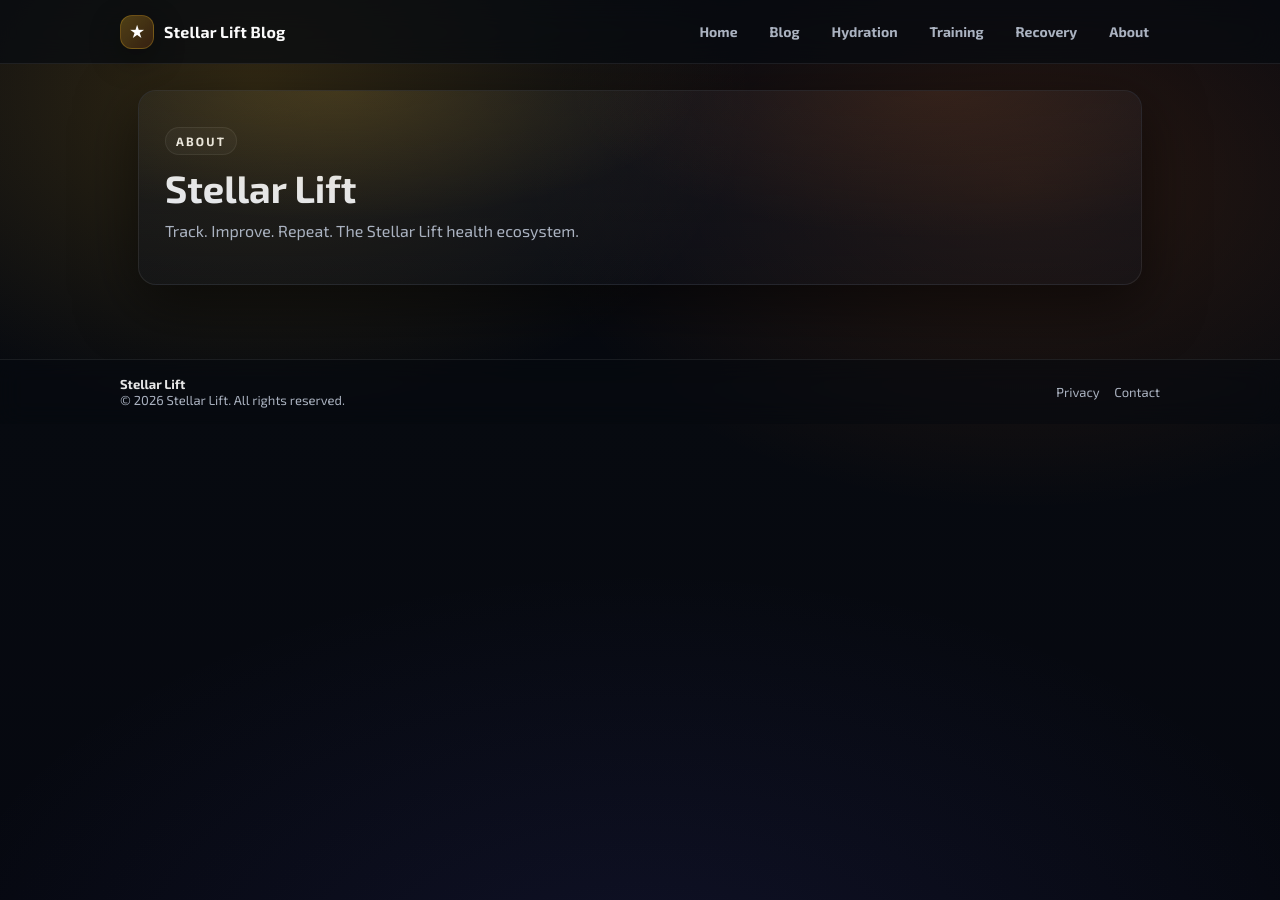
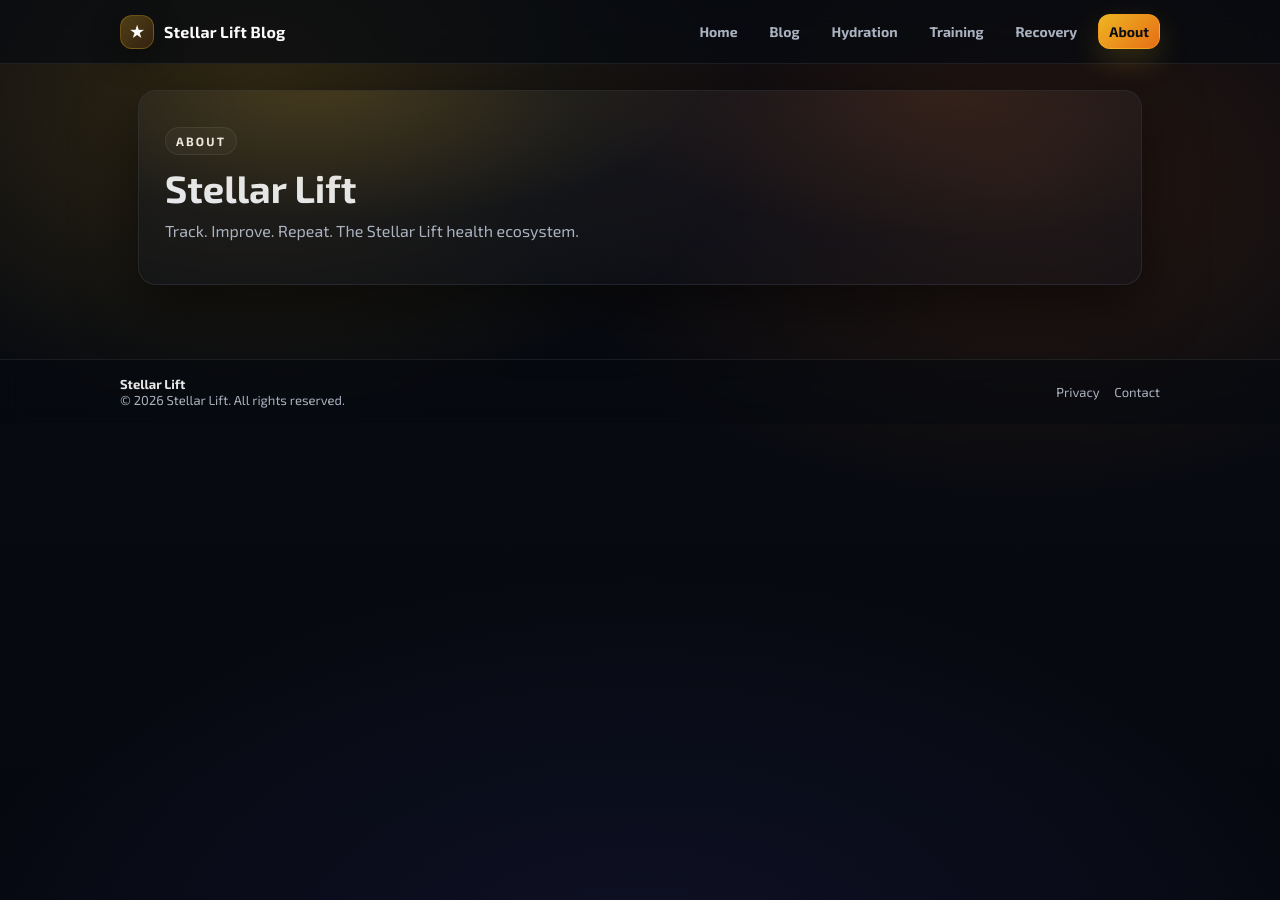
Before and after one commit to AntczakEI/stellarlift-blog, a Jekyll site: the page built from about.html, in a window 1280 px wide. Built offline with Jekyll 4.4.1, drawn with Linux system fonts in a browser that asks for light colours.

Commit message:
Update default.html

```diff
--- a/_layouts/default.html
+++ b/_layouts/default.html
@@ -14,12 +14,10 @@
 
   <meta name="theme-color" content="#0b0f14" />
 
-  <!-- Fonts -->
   <link rel="preconnect" href="https://fonts.googleapis.com">
   <link rel="preconnect" href="https://fonts.gstatic.com" crossorigin>
   <link href="https://fonts.googleapis.com/css2?family=Exo+2:wght@400;600;700&display=swap" rel="stylesheet">
 
-  <!-- Main CSS -->
   <link rel="stylesheet" href="{{ "/assets/css/main.css" | relative_url }}">
 </head>
 
@@ -32,12 +30,12 @@
       </a>
 
       <nav class="nav">
-        <a href="{{ "/" | relative_url }}" class="nav-link {% if page.url == '/' or page.url == '/index.html' %}active{% endif %}">Home</a>
-        <a href="{{ "/blog.html" | relative_url }}" class="nav-link {% if page.url == '/blog.html' %}active{% endif %}">Blog</a>
-        <a href="{{ "/hydration.html" | relative_url }}" class="nav-link {% if page.url == '/hydration.html' %}active{% endif %}">Hydration</a>
-        <a href="{{ "/training.html" | relative_url }}" class="nav-link {% if page.url == '/training.html' %}active{% endif %}">Training</a>
-        <a href="{{ "/recovery.html" | relative_url }}" class="nav-link {% if page.url == '/recovery.html' %}active{% endif %}">Recovery</a>
-        <a href="{{ "/about.html" | relative_url }}" class="nav-link {% if page.url == '/about.html' %}active{% endif %}">About</a>
+        <a href="{{ "/" | relative_url }}" class="nav-link {% if page.url == '/' %}active{% endif %}">Home</a>
+        <a href="{{ "/blog/" | relative_url }}" class="nav-link {% if page.url contains '/blog/' %}active{% endif %}">Blog</a>
+        <a href="{{ "/hydration/" | relative_url }}" class="nav-link {% if page.url contains '/hydration/' %}active{% endif %}">Hydration</a>
+        <a href="{{ "/training/" | relative_url }}" class="nav-link {% if page.url contains '/training/' %}active{% endif %}">Training</a>
+        <a href="{{ "/recovery/" | relative_url }}" class="nav-link {% if page.url contains '/recovery/' %}active{% endif %}">Recovery</a>
+        <a href="{{ "/about/" | relative_url }}" class="nav-link {% if page.url contains '/about/' %}active{% endif %}">About</a>
       </nav>
     </div>
   </header>
@@ -59,8 +57,8 @@
         <div>© <span id="year"></span> Stellar Lift. All rights reserved.</div>
       </div>
       <div class="footer-right">
-        <a href="{{ "/privacy.html" | relative_url }}">Privacy</a>
-        <a href="{{ "/contact.html" | relative_url }}">Contact</a>
+        <a href="{{ "/privacy/" | relative_url }}">Privacy</a>
+        <a href="{{ "/contact/" | relative_url }}">Contact</a>
       </div>
     </div>
   </footer>
```
